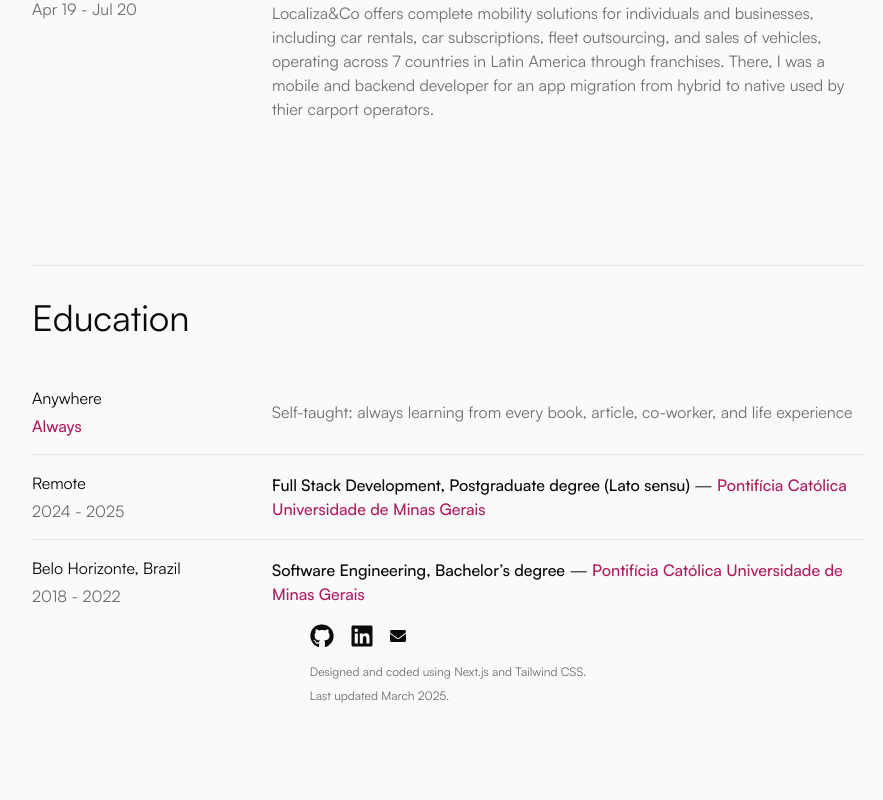
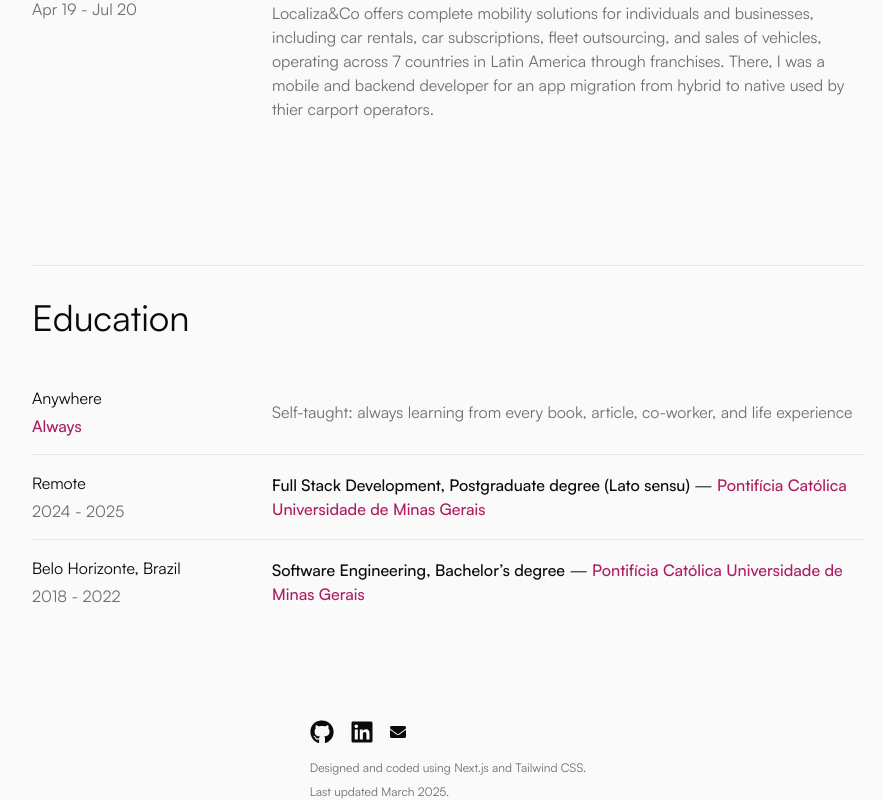
Before and after one commit to luccaromaniello/portfolio, a Next.js app: page /about in a window 1280 px wide. Shown: the part 1538-2338 px from the top of the page, without its empty margins (192-1075 px from the left). Before the commit the page ends 2242 px from the top, so only its background shows below. Built offline with nearby package versions, Linux system fonts and the light colour scheme.

Commit message:
Changes bottom padding of education section

```diff
--- a/src/app/about/page.tsx
+++ b/src/app/about/page.tsx
@@ -24,7 +24,7 @@ reduction and increased customer satisfaction." location="Remote" current={false
           <WorkItem startDate="Apr 19" endDate="Jul 20" role="Full Stack Developer" company="dti digital + Localiza&Co" sector="Urban mobility" description="Localiza&Co offers complete mobility solutions for individuals and businesses, including car rentals, car subscriptions, fleet outsourcing, and sales of vehicles, operating across 7 countries in Latin America through franchises. There, I was a mobile and backend developer for an app migration from hybrid to native used by thier carport operators." location="Belo Horizonte, Brazil" current={false} />
         </div>
       </div>
-      <div className="flex flex-col sm:gap-8 border-t">
+      <div className="flex flex-col sm:gap-8 pb-24 border-t">
         <h2 className="sm:text-4xl pt-8">Education</h2>
         <div className="flex flex-col w-full">
           <EducationItem description="Self-taught: always learning from every book, article, co-worker, and life experience" location="Anywhere" always/>
```
